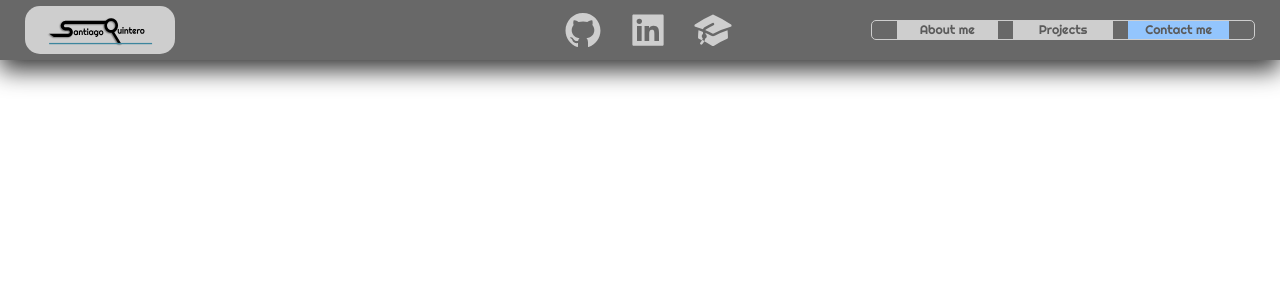
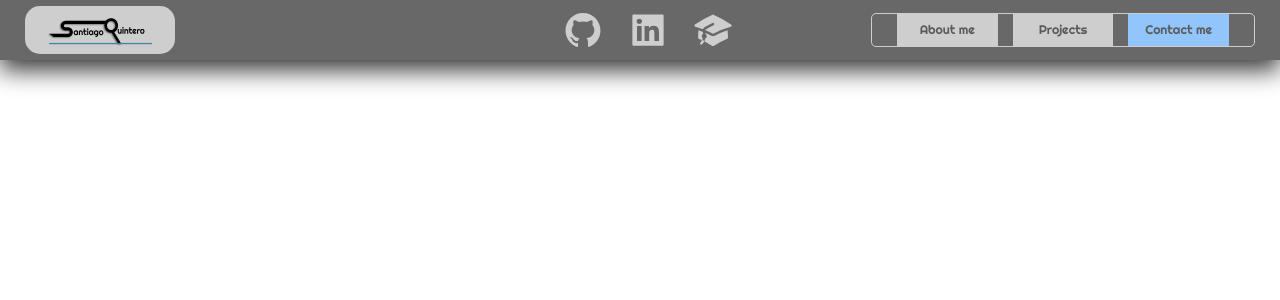
Before and after one commit to WSQuintero/Portfolio, a React (Vite) app: page /contact in a window 1280 px wide. Shown: the top 300 px of the page. Built offline with nearby package versions, Linux system fonts and the light colour scheme.

Commit message:
Agregados estilos para about-me y projects, versioń mobile implementada para todas las páginas excepto contact-me

```diff
--- a/src/App.jsx
+++ b/src/App.jsx
@@ -6,10 +6,10 @@ import './App.css'
 function App () {
   return (
     <>
-      <header className='flex justify-between items-center bg-[#686868]  w-full h-[60px] z-10 header absolute font-righteous '>
+      <header className='flex flex-col sm:flex-row justify-center sm:justify-between items-center bg-[#686868] min-h-[60px] w-full sm:h-[60px] z-10 header fixed font-righteous '>
         <NavBar />
       </header>
-      <main className='font-righteous '>
+      <main className='font-righteous h-full'>
         <AppRoutes />
       </main>
       <footer></footer>
--- /dev/null
+++ b/src/DB/imgLogos.js
@@ -0,0 +1,8 @@
+export const imgLogos = [
+  '/html.svg',
+  '/css.svg',
+  '/js (2).svg',
+  '/React.svg',
+  '/tailwind.svg',
+  '/git 2.svg'
+]
--- /dev/null
+++ b/src/DB/projects.js
@@ -0,0 +1,18 @@
+export const projects = [
+  {
+    img: '',
+    project: 'todoList'
+  },
+  {
+    img: '',
+    project: 'movieDb'
+  },
+  {
+    img: '',
+    project: 'netflixClone'
+  },
+  {
+    img: '',
+    project: 'shopie'
+  }
+]
--- /dev/null
+++ b/src/components/BurguerMenu/BurguerMenu.jsx
@@ -0,0 +1,10 @@
+import React from 'react'
+import { Nav } from '../Nav/Nav'
+
+function BurguerMenu () {
+  return (
+    <div className=' w-full h-[100vh] bg-[#5B5B5B] fixed top-[60px]'><Nav/></div>
+  )
+}
+
+export { BurguerMenu }
--- /dev/null
+++ b/src/components/Nav/Nav.jsx
@@ -0,0 +1,50 @@
+import React, { useContext } from 'react'
+import { NavLink } from 'react-router-dom'
+import { MyContext } from '../../context/MyContext/MyContext'
+
+function Nav () {
+  const { setIsBurguerMenuActive, movilSize } = useContext(MyContext)
+
+  const styles = ({ isActive }) =>
+    isActive
+      ? 'p-3 flex h-[40px] sm:h-[100%] w-[90%] sm:w-[33%] justify-center items-center bg-blue-300 text-[#5B5B5B] inline-block w-[33%] text-center overflow-y-hidden'
+      : ' p-3 flex h-[40px] sm:h-[100%] w-[90%] sm:w-[33%] justify-center items-center bg-[#CECECE] text-[#5B5B5B] inline-block w-[33%] text-center overflow-y-hidden'
+
+  return (
+    <nav className='flex flex-col sm:flex-row  text-xl text-[#CECECE] mr-10 border border-[#CECECE] px-10 h-full sm:h-auto  w-full sm:w-[30%] justify-center  items-center sm:justify-between rounded-lg gap-6 overflow-y-hidden'>
+      {movilSize && (
+        <NavLink
+          to={'/'}
+          className={styles}
+          onClick={() => setIsBurguerMenuActive(false)}
+        >
+          {' '}
+          Home
+        </NavLink>
+      )}
+      <NavLink
+        to={'/about-me'}
+        className={styles}
+        onClick={() => setIsBurguerMenuActive(false)}
+      >
+        About me
+      </NavLink>
+      <NavLink
+        to={'/projects'}
+        className={styles}
+        onClick={() => setIsBurguerMenuActive(false)}
+      >
+        Projects
+      </NavLink>
+      <NavLink
+        to={'/contact'}
+        className={styles}
+        onClick={() => setIsBurguerMenuActive(false)}
+      >
+        Contact me
+      </NavLink>
+    </nav>
+  )
+}
+
+export { Nav }
--- a/src/components/NavBar/NavBar.jsx
+++ b/src/components/NavBar/NavBar.jsx
@@ -1,18 +1,27 @@
-import React, { useContext } from 'react'
-import { NavLink, useNavigate } from 'react-router-dom'
+import React, { useContext, useEffect, useState } from 'react'
+import { useNavigate } from 'react-router-dom'
 import { MyContext } from '../../context/MyContext/MyContext'
 import { GiHamburgerMenu } from 'react-icons/gi'
 import { IconContext } from 'react-icons'
 import { AiFillGithub, AiFillLinkedin } from 'react-icons/ai'
 import { HiAcademicCap } from 'react-icons/hi2'
+import { BurguerMenu } from '../BurguerMenu/BurguerMenu'
+import { Nav } from '../Nav/Nav'
+
 function NavBar () {
   const navigate = useNavigate()
-  const { movilSize, listeningResize } = useContext(MyContext)
-  const styles = ({ isActive }) =>
-    isActive
-      ? 'h-full bg-blue-300 text-[#5B5B5B] inline-block w-[33%] text-center '
-      : 'h-full bg-[#CECECE] text-[#5B5B5B] inline-block w-[33%] text-center'
-  listeningResize()
+  const {
+    movilSize,
+    listeningResize,
+    isBurguerMenuActive,
+    setIsBurguerMenuActive
+  } = useContext(MyContext)
+
+  const handleClickMenu = () => setIsBurguerMenuActive(!isBurguerMenuActive)
+
+  useEffect(() => {
+    listeningResize()
+  }, [movilSize])
 
   return (
     <>
@@ -25,7 +34,7 @@ function NavBar () {
             className='w-[150px] h-[80%] rounded-3xl cursor-pointer bg-[#CECECE] ml-10'
             onClick={() => navigate('/')}
           />
-          <div className='flex gap-10 justify-center relative left-[calc(0vw+125px)]'>
+          <div className='flex gap-10 justify-center relative xl:left-[calc(0vw+125px)]'>
             <IconContext.Provider
               value={{
                 className: 'w-[40px] h-[40px] text-[#CECECE] cursor-pointer'
@@ -36,26 +45,17 @@ function NavBar () {
               <HiAcademicCap />
             </IconContext.Provider>
           </div>
-          <nav className='flex  text-xl text-[#CECECE] mr-10 border border-[#CECECE] px-10  w-[30%] justify-between rounded-lg gap-6'>
-            <NavLink to={'/about-me'} className={styles}>
-              About me
-            </NavLink>
-            <NavLink to={'/projects'} className={styles}>
-              Projects
-            </NavLink>
-            <NavLink to={'/contact'} className={styles}>
-              Contact me
-            </NavLink>
-          </nav>
+          <Nav/>
         </>
           )
         : (
         <IconContext.Provider
           value={{ className: 'w-[40px] h-[40px] text-gray-200 ml-10' }}
         >
-          <GiHamburgerMenu />
+          <GiHamburgerMenu onClick={handleClickMenu} />
         </IconContext.Provider>
           )}
+      {isBurguerMenuActive && <BurguerMenu />}
     </>
   )
 }
--- a/src/context/MyContext/MyContext.jsx
+++ b/src/context/MyContext/MyContext.jsx
@@ -3,20 +3,30 @@ import React, { createContext, useState } from 'react'
 const MyContext = createContext()
 
 function ContextProvider ({ children }) {
-  const [movilSize, setMovilSize] = useState(window.innerWidth < 1040)
+  const [movilSize, setMovilSize] = useState(window.innerWidth < 640)
+  const [isBurguerMenuActive, setIsBurguerMenuActive] = useState(false)
 
   const listeningResize = () => {
     window.addEventListener('resize', () => {
-      if (window.innerWidth < 1040) {
+      if (window.innerWidth < 640) {
         setMovilSize(true)
       } else {
         setMovilSize(false)
+        setIsBurguerMenuActive(false)
       }
     })
   }
 
   return (
-    <MyContext.Provider value={{ movilSize, setMovilSize, listeningResize }}>
+    <MyContext.Provider
+      value={{
+        movilSize,
+        setMovilSize,
+        listeningResize,
+        isBurguerMenuActive,
+        setIsBurguerMenuActive
+      }}
+    >
       {children}
     </MyContext.Provider>
   )
--- a/src/pages/AboutMe/AboutMe.jsx
+++ b/src/pages/AboutMe/AboutMe.jsx
@@ -1,18 +1,11 @@
 import React, { useRef, useState } from 'react'
 import { IconContext } from 'react-icons'
 import { BsArrowRightCircleFill } from 'react-icons/bs'
+import { imgLogos } from '../../DB/imgLogos'
 
 function AboutMe () {
   const scroll = useRef(null)
   const [isScrolled, setIsScrolled] = useState(false)
-  const imgLogos = [
-    '/html.svg',
-    '/css.svg',
-    '/js (2).svg',
-    '/React.svg',
-    '/tailwind.svg',
-    '/git 2.svg'
-  ]
 
   const handleScroll = () => {
     const containerScrollWidth = scroll.current.clientWidth
--- a/src/pages/Projects/Projects.jsx
+++ b/src/pages/Projects/Projects.jsx
@@ -1,8 +1,24 @@
 import React from 'react'
+import { projects } from '../../DB/projects'
 
 function Projects () {
   return (
-    <div>Projects</div>
+    <div className='h-full flex flex-col sm:flex-row'>
+      <aside className='w-full sm:w-1/4 bg-[#5B5B5B] h-[200px] sm:min-h-[100vh] mt-[60px] sm:mt-0'></aside>
+      <section
+        className={'w-full sm:w-3/4 bg-[#CECECE] min-h-[100vh] flex flex-col sm:grid  sm:grid-cols-2 sm:pt-[60px]'}
+      >
+        {projects.map((project) => (
+          <article
+            key={project.project}
+            className='bg-gray-600 w-full h-[300px] sm:w-[1fr] sm:h-full hover:bg-[#CECECE]'
+          >
+            <img src={project.img} alt='' />
+            <p>{project.project}</p>
+          </article>
+        ))}
+      </section>
+    </div>
   )
 }
 
```
